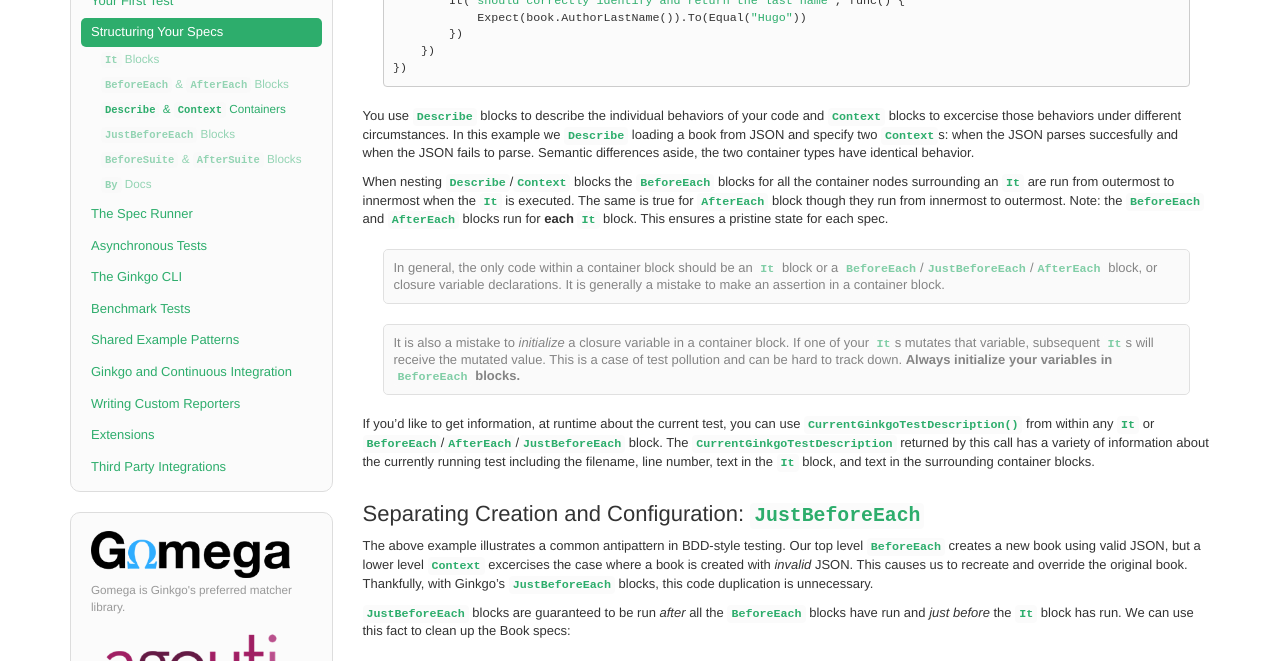
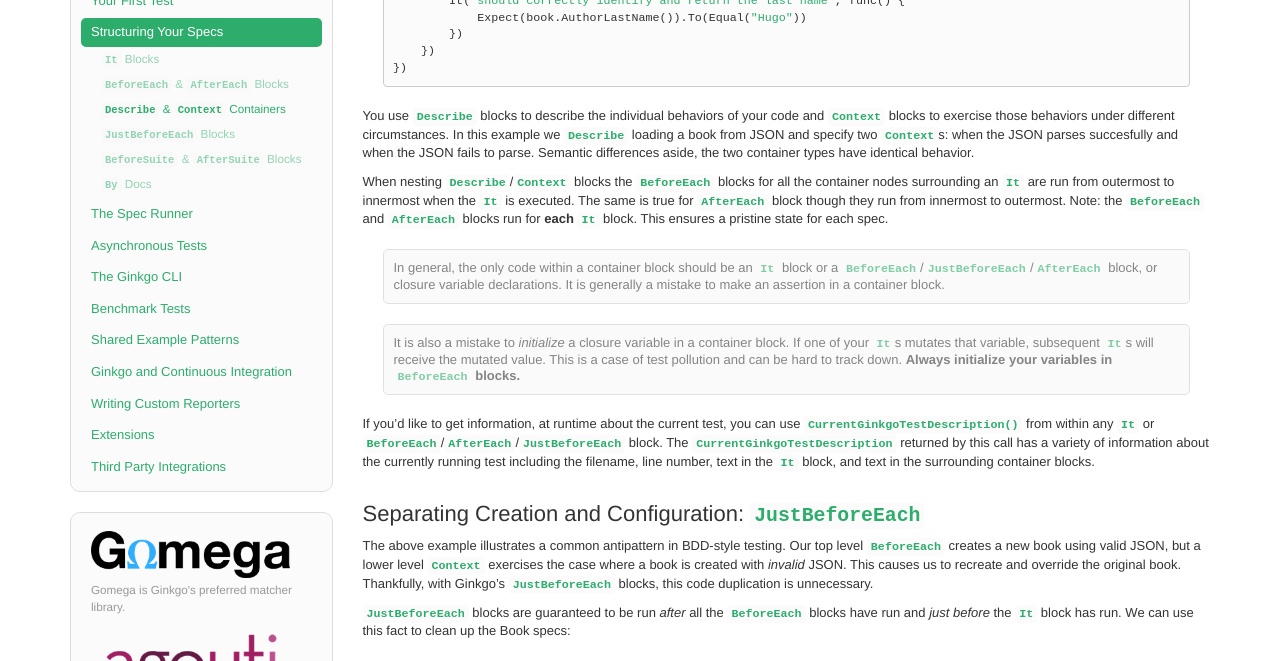
Before and after one commit to onsi/ginkgo, a Jekyll site: the page built from index.md, in a window 1280 px wide and 900 px high, scrolled down 7246 px. Shown: the part 152-813 px from the top of the window. Built offline with Jekyll 4.4.1, drawn with Linux system fonts in a browser that asks for light colours.

Commit message:
🖋 Typo: excercise → exercise
We exercise caution when excising typos, for we are nothing if not
careful.

````diff
--- a/index.md
+++ b/index.md
@@ -362,7 +362,7 @@ var _ = Describe("Book", func() {
 })
 ```
 
-You use `Describe` blocks to describe the individual behaviors of your code and `Context` blocks to excercise those behaviors under different circumstances.  In this example we `Describe` loading a book from JSON and specify two `Context`s: when the JSON parses succesfully and when the JSON fails to parse.  Semantic differences aside, the two container types have identical behavior.
+You use `Describe` blocks to describe the individual behaviors of your code and `Context` blocks to exercise those behaviors under different circumstances.  In this example we `Describe` loading a book from JSON and specify two `Context`s: when the JSON parses succesfully and when the JSON fails to parse.  Semantic differences aside, the two container types have identical behavior.
 
 When nesting `Describe`/`Context` blocks the `BeforeEach` blocks for all the container nodes surrounding an `It` are run from outermost to innermost when the `It` is executed.  The same is true for `AfterEach` block though they run from innermost to outermost.  Note: the `BeforeEach` and `AfterEach` blocks run for **each** `It` block.  This ensures a pristine state for each spec.
 
@@ -374,7 +374,7 @@ If you'd like to get information, at runtime about the current test, you can use
 
 ### Separating Creation and Configuration: `JustBeforeEach`
 
-The above example illustrates a common antipattern in BDD-style testing.  Our top level `BeforeEach` creates a new book using valid JSON, but a lower level `Context` excercises the case where a book is created with *invalid* JSON.  This causes us to recreate and override the original book.  Thankfully, with Ginkgo's `JustBeforeEach` blocks, this code duplication is unnecessary.
+The above example illustrates a common antipattern in BDD-style testing.  Our top level `BeforeEach` creates a new book using valid JSON, but a lower level `Context` exercises the case where a book is created with *invalid* JSON.  This causes us to recreate and override the original book.  Thankfully, with Ginkgo's `JustBeforeEach` blocks, this code duplication is unnecessary.
 
 `JustBeforeEach` blocks are guaranteed to be run *after* all the `BeforeEach` blocks have run and *just before* the `It` block has run.  We can use this fact to clean up the Book specs:
 
````
